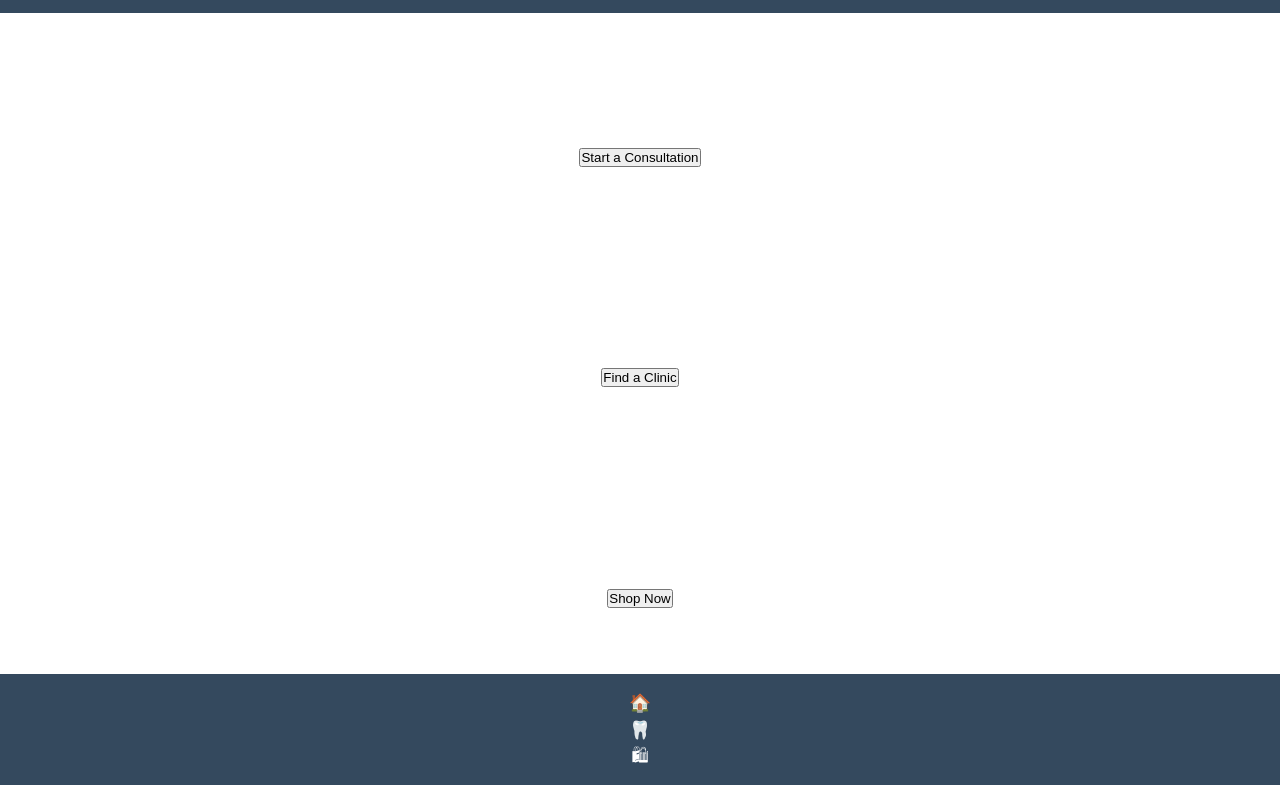
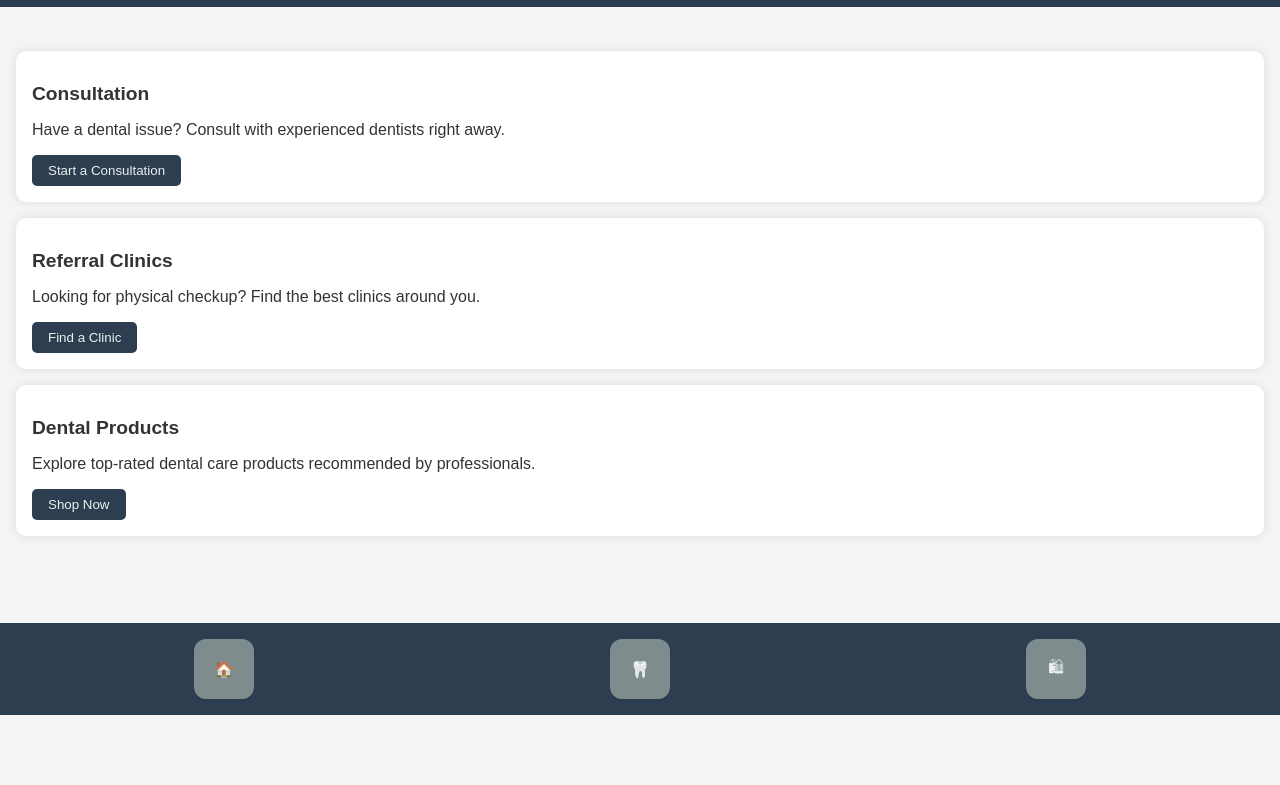
Before and after one commit to Mhabib78/dental, a plain HTML site: page index.html in a window 1280 px wide. Shown: the part 85-870 px from the top of the page. After the commit the page ends 800 px from the top, so only its background shows below. Drawn offline with Linux system fonts and the light colour scheme.

Commit message:
Update styles.css

```diff
--- a/styles.css
+++ b/styles.css
@@ -1,68 +1,107 @@
-* {
+body {
+    font-family: 'Arial', sans-serif;
     margin: 0;
-    padding: 0;
-    box-sizing: border-box;
-    font-family: 'Arial', sans-serif;
+    background-color: #f4f4f4;
+    color: #333;
+    font-size: 1rem;
+    display: flex;
+    flex-direction: column;
+    height: 100vh;
 }
 
-body {
-    color: #fff;
-    font-size: 1.1em;
-    line-height: 1.5;
+header, footer {
+    display: flex;
+    justify-content: space-between;
+    align-items: center;
+    padding: 1rem;
+    background-color: #2c3e50;
+    color: #ecf0f1;
 }
 
 header {
-    background-color: #34495e;
-    padding: 1rem 5%;
+    position: fixed;
+    top: 0;
+    left: 0;
+    right: 0;
+    z-index: 1000;
 }
 
-.container {
-    max-width: 1200px;
-    margin: 0 auto;
+footer {
+    position: fixed;
+    bottom: 0;
+    left: 0;
+    right: 0;
+    z-index: 1000;
     display: flex;
-    justify-content: space-between;
+    justify-content: space-around;
+}
+
+.content {
+    padding: 1rem;
+    margin-top: 15vh;
+    margin-bottom: 15vh;
+    overflow-y: auto;
+    flex-grow: 1;
+}
+
+.section {
+    background-color: #ffffff;
+    border-radius: 10px;
+    padding: 1rem;
+    margin-bottom: 1rem;
+    box-shadow: 0px 0px 10px rgba(0, 0, 0, 0.1);
+}
+
+.section h2 {
+    font-size: 1.2rem;
+    margin-bottom: 0.5rem;
+}
+
+.section p {
+    font-size: 1rem;
+    margin-bottom: 1rem;
+}
+
+button {
+    padding: 0.5rem 1rem;
+    background-color: #2c3e50;
+    color: #ecf0f1;
+    border: none;
+    border-radius: 5px;
+    cursor: pointer;
+    transition: background-color 0.3s ease;
+}
+
+button:hover {
+    background-color: #34495e;
+}
+
+.icon {
+    display: flex;
     align-items: center;
+    justify-content: center;
+    width: 60px;
+    height: 60px;
+    background-color: #7f8c8d;
+    border-radius: 12px;
+    transition: background-color 0.3s ease;
+}
+
+.icon:hover {
+    background-color: #bdc3c7;
 }
 
 .logo {
-    font-size: 1.5em;
+    font-size: 1.5rem;
+    font-weight: bold;
 }
 
-.menu {
-    list-style-type: none;
-    display: flex;
-    gap: 20px;
+.menu-icon, .home-icon, .consult-icon, .shop-icon {
+    /* Add specific icon styles or background-images for each icon here */
 }
 
-.menu li a {
-    text-decoration: none;
-    color: #fff;
-    transition: color 0.3s ease;
+@media (max-width: 600px) {
+    .logo {
+        font-size: 1.2rem;
+    }
 }
-
-.menu li a:hover {
-    color: #27ae60;
-}
-
-.section {
-    padding: 4rem 5%;
-    text-align: center;
-}
-
-.bg-gradient-blue {
-    background: linear-gradient(to right, #3498db, #2980b9);
-}
-
-.bg-gradient-green {
-    background: linear-gradient(to right, #2ecc71, #27ae60);
-}
-
-.bg-gradient-pink {
-    background: linear-gradient(to right, #e74c3c, #c0392b);
-}
-
-footer {
-    background-color: #34495e;
-    padding: 1rem 5%;
-    text-align: center;
-}
```
